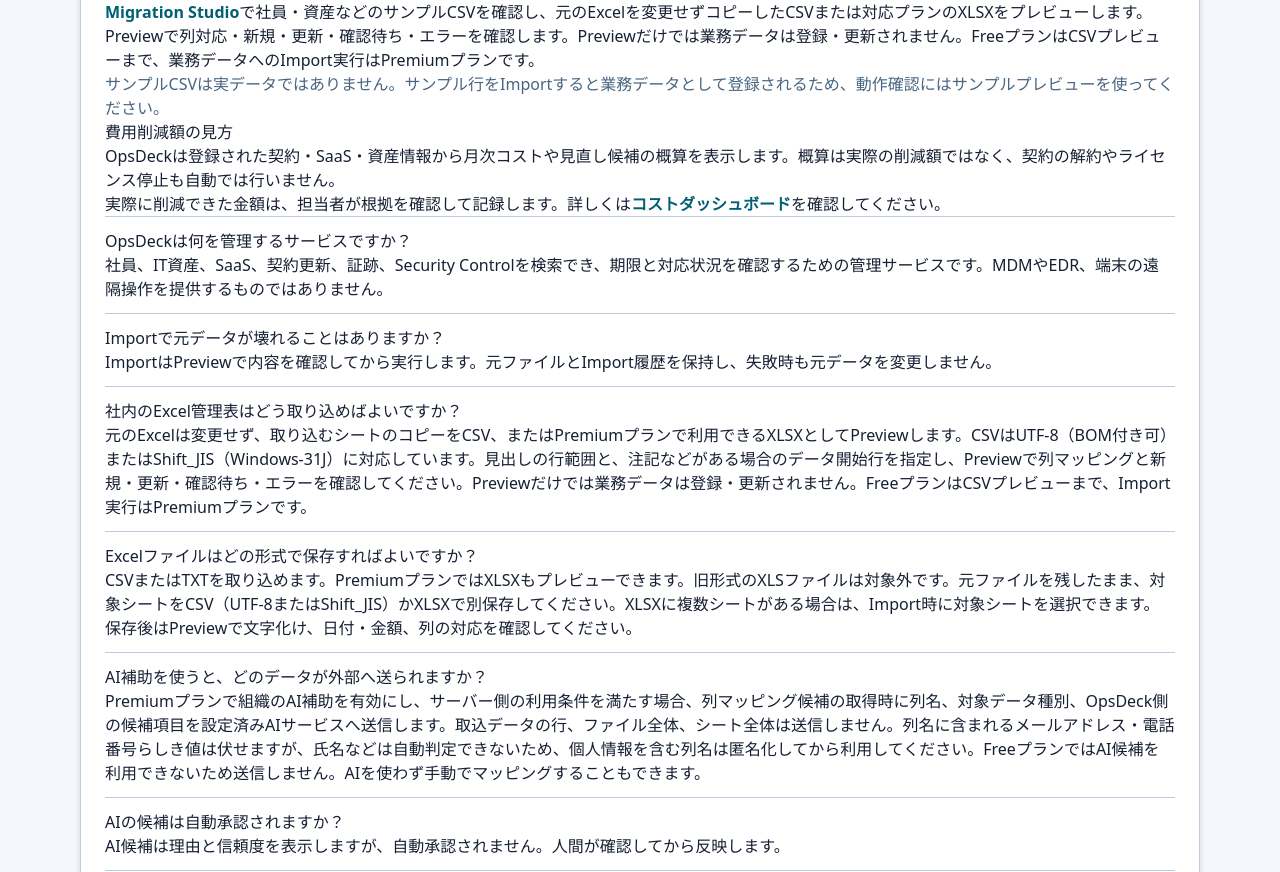
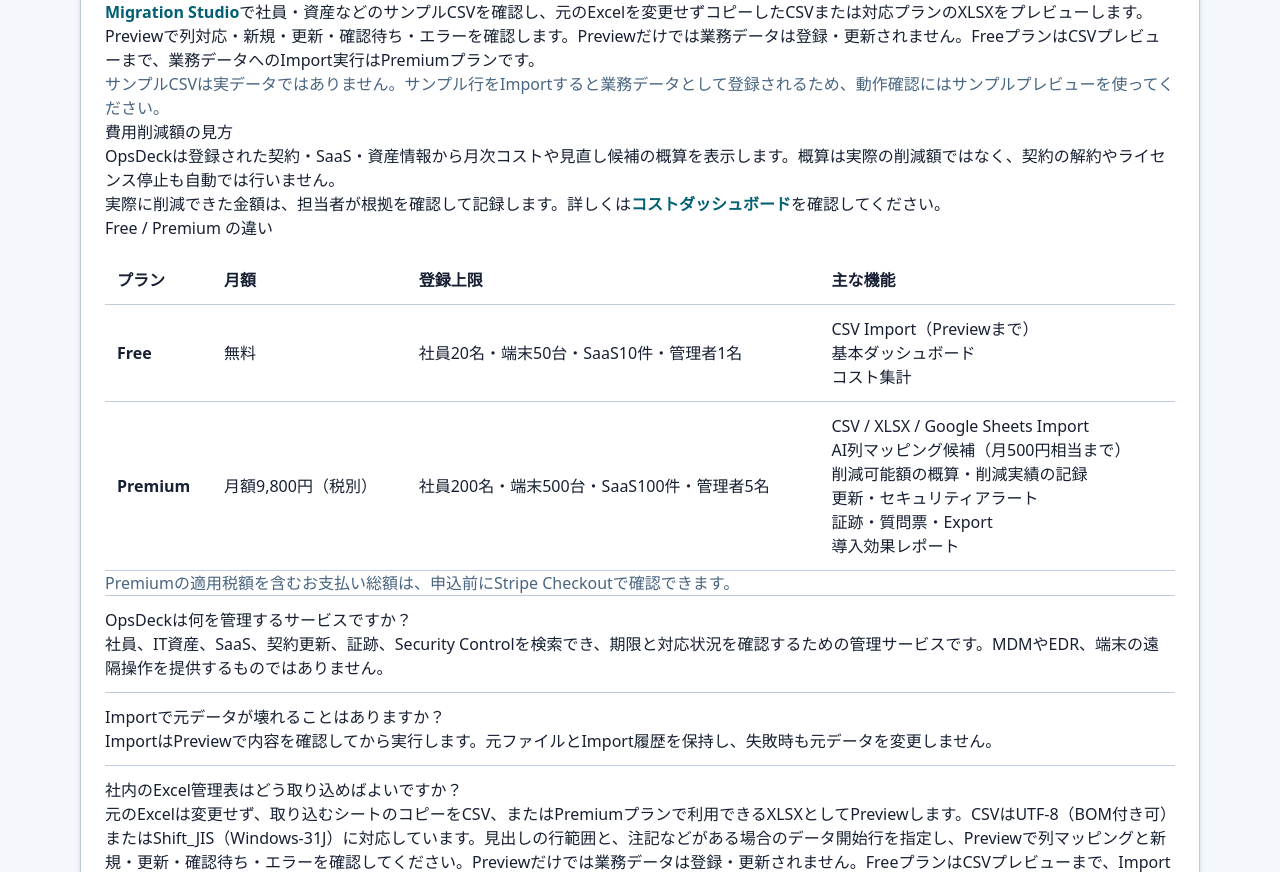
Before and after one commit to KIMEGAMI/OpsDeck, a Laravel app: page /help in a window 1280 px wide. Shown: the part 257-1129 px from the top of the page. Run offline with Laravel 12, Linux system fonts and the light colour scheme; style sheets or scripts are compiled from the project's sources; parts of the project's set-up code (start-up, migrations or seed data) failed here and were passed over.

Commit message:
Add plan comparison to help page

```diff
--- a/app/Http/Controllers/HelpController.php
+++ b/app/Http/Controllers/HelpController.php
@@ -8,7 +8,9 @@ class HelpController extends Controller
 {
     public function index(): View
     {
-        return view('help.index', ['faqs' => [
+        return view('help.index', [
+            'plans' => config('opsdeck.plans'),
+            'faqs' => [
                 ['question' => 'OpsDeckは何を管理するサービスですか？', 'answer' => '社員、IT資産、SaaS、契約更新、証跡、Security Controlを検索でき、期限と対応状況を確認するための管理サービスです。MDMやEDR、端末の遠隔操作を提供するものではありません。'],
                 ['question' => 'Importで元データが壊れることはありますか？', 'answer' => 'ImportはPreviewで内容を確認してから実行します。元ファイルとImport履歴を保持し、失敗時も元データを変更しません。'],
                 ['question' => '社内のExcel管理表はどう取り込めばよいですか？', 'answer' => '元のExcelは変更せず、取り込むシートのコピーをCSV、またはPremiumプランで利用できるXLSXとしてPreviewします。CSVはUTF-8（BOM付き可）またはShift_JIS（Windows-31J）に対応しています。見出しの行範囲と、注記などがある場合のデータ開始行を指定し、Previewで列マッピングと新規・更新・確認待ち・エラーを確認してください。Previewだけでは業務データは登録・更新されません。FreeプランはCSVプレビューまで、Import実行はPremiumプランです。'],
@@ -17,6 +19,7 @@ class HelpController extends Controller
                 ['question' => 'AIの候補は自動承認されますか？', 'answer' => 'AI候補は理由と信頼度を表示しますが、自動承認されません。人間が確認してから反映します。'],
                 ['question' => '管理者のお知らせメールはどこから届きますか？', 'answer' => '管理者のお知らせと週次サマリーは info@kimegami.jp から届きます。配信停止は週次サマリー画面で設定でき、運用上の問い合わせは '.config('opsdeck.support_email').' へご連絡ください。'],
                 ['question' => '問い合わせ先はどこですか？', 'answer' => '運用上の問い合わせは '.config('opsdeck.support_email').' へご連絡ください。Evidence本文やパスワード、トークンはメールに記載しないでください。'],
-        ]]);
+            ],
+        ]);
     }
 }
--- a/resources/views/help/index.blade.php
+++ b/resources/views/help/index.blade.php
@@ -18,6 +18,33 @@
             <p>OpsDeckは登録された契約・SaaS・資産情報から月次コストや見直し候補の概算を表示します。概算は実際の削減額ではなく、契約の解約やライセンス停止も自動では行いません。</p>
             <p>実際に削減できた金額は、担当者が根拠を確認して記録します。詳しくは<a href="{{ route('costs.dashboard') }}">コストダッシュボード</a>を確認してください。</p>
         </section>
+        <section aria-labelledby="help-plans-title">
+            <h2 id="help-plans-title">Free / Premium の違い</h2>
+            <div class="table-scroll">
+                <table>
+                    <thead>
+                        <tr><th scope="col">プラン</th><th scope="col">月額</th><th scope="col">登録上限</th><th scope="col">主な機能</th></tr>
+                    </thead>
+                    <tbody>
+                        @foreach ($plans as $plan)
+                            <tr>
+                                <th scope="row">{{ $plan['label'] }}</th>
+                                <td>{{ $plan['monthly_price_jpy'] === 0 ? '無料' : '月額'.number_format((int) $plan['monthly_price_jpy']).'円（税別）' }}</td>
+                                <td>社員{{ number_format((int) $plan['limits']['employees']) }}名・端末{{ number_format((int) $plan['limits']['assets']) }}台・SaaS{{ number_format((int) $plan['limits']['saas_services']) }}件・管理者{{ number_format((int) $plan['limits']['administrators']) }}名</td>
+                                <td>
+                                    <ul>
+                                        @foreach ($plan['features'] as $feature)
+                                            <li>{{ $feature }}</li>
+                                        @endforeach
+                                    </ul>
+                                </td>
+                            </tr>
+                        @endforeach
+                    </tbody>
+                </table>
+            </div>
+            <p class="muted">Premiumの適用税額を含むお支払い総額は、申込前にStripe Checkoutで確認できます。</p>
+        </section>
         @foreach ($faqs as $faq)
             <article style="border-top:1px solid #bcccdc;padding:.75rem 0">
                 <h2>{{ $faq['question'] }}</h2>
```
Also changed, not shown: tests/Feature/HelpControllerTest.php (+13 -1 lines). Lines whose indentation alone changed are shown as unchanged.
